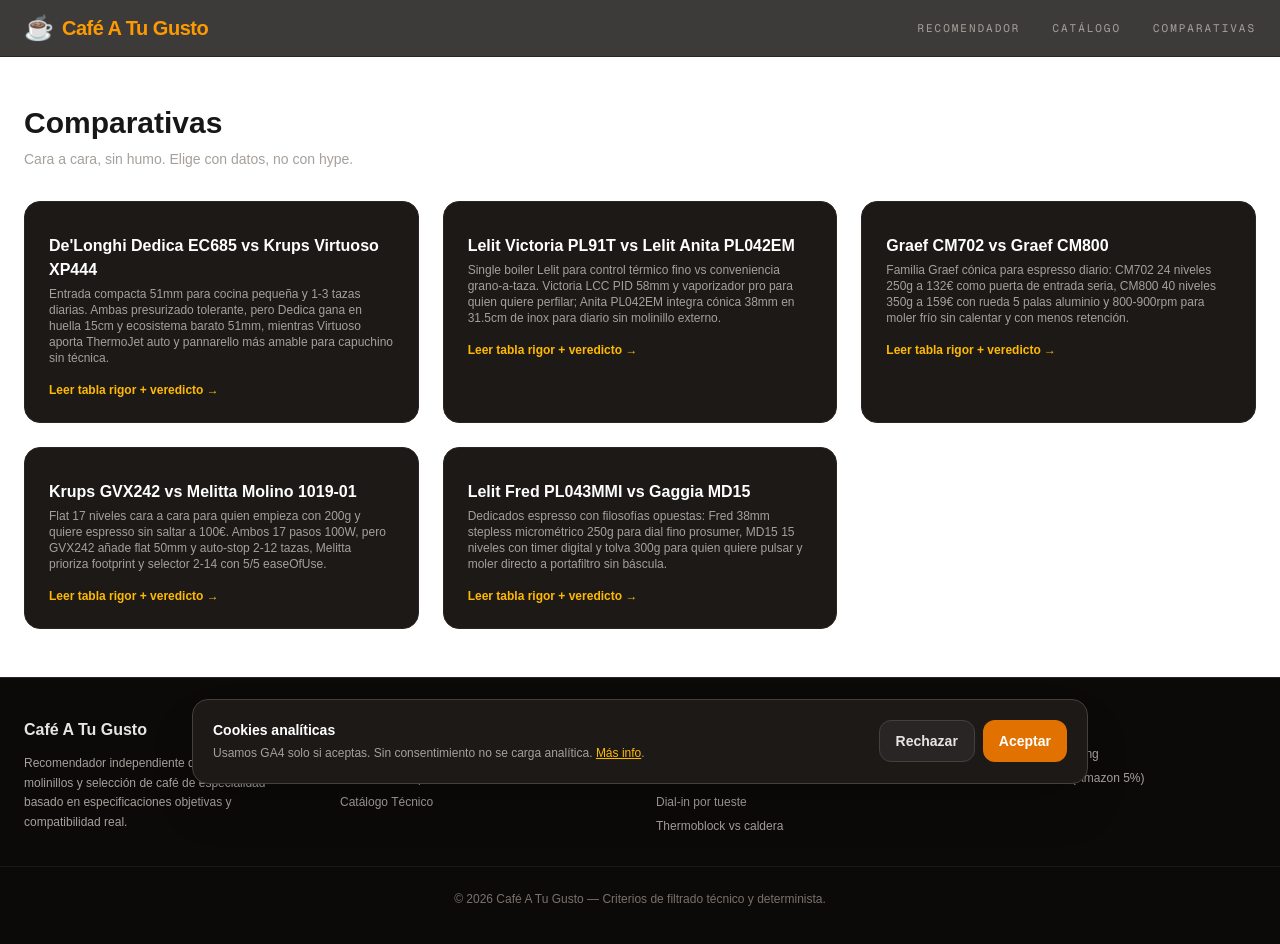
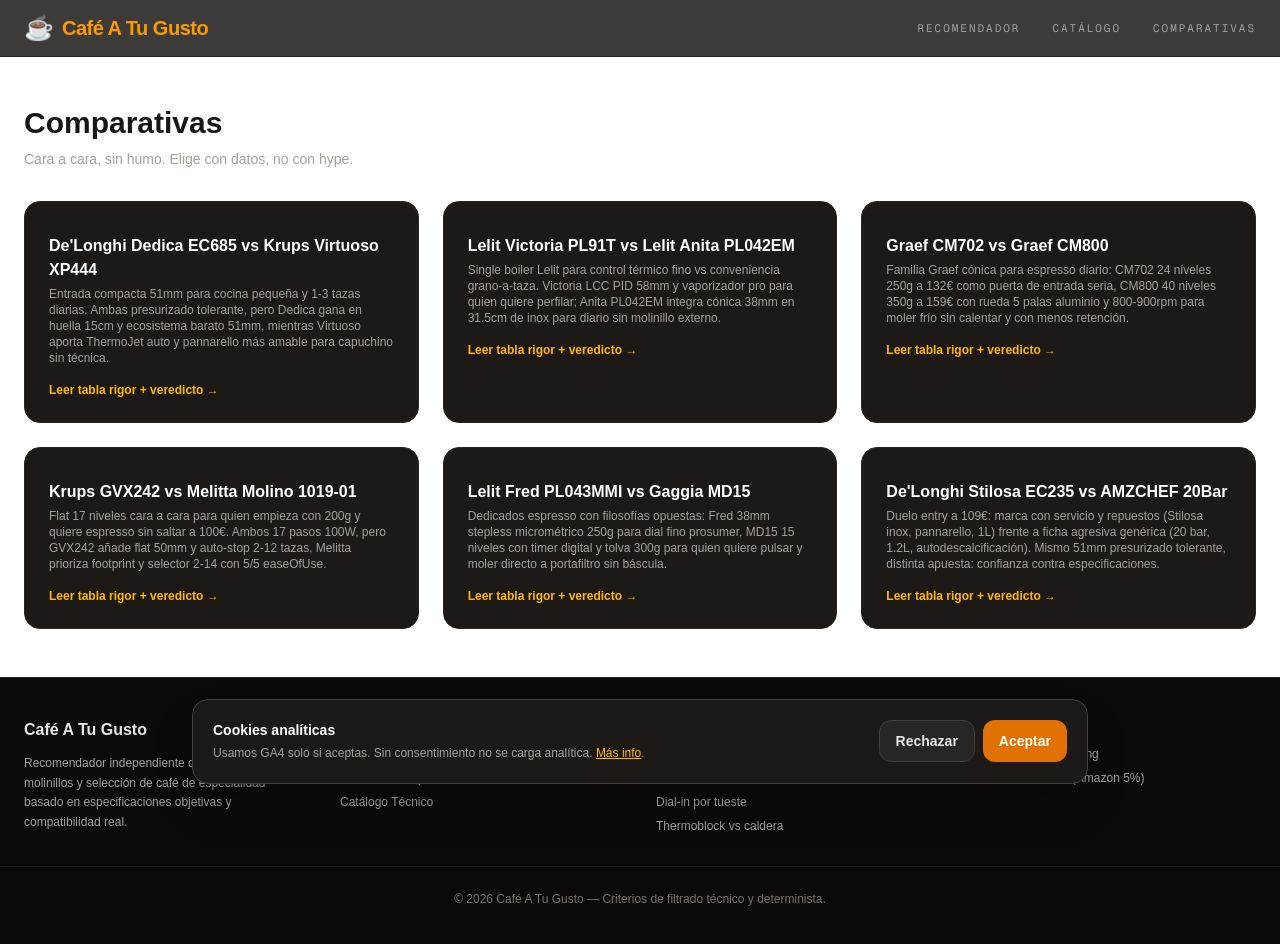
Before and after one commit to ReplikanteK/cafeatugusto, a Next.js app: page /comparativas in a window 1280 px wide. Shown: the top 944 px of the page. Built offline with nearby package versions, Linux system fonts and the light colour scheme; no server answers.

Commit message:
feat(contenido): versus Stilosa EC235 vs AMZCHEF 20Bar (duelo entry 109€, solo datos SSG, sin tocar motor) (#2)

```diff
--- a/src/data/comparatives.ts
+++ b/src/data/comparatives.ts
@@ -115,4 +115,26 @@ export const COMPARATIVES: readonly Comparative[] = [
       { name: "Cepillo limpieza muelas", asin: "B08NBHR7HT", note: "Cerdas antiestáticas — mantenimiento grinder" },
     ],
   },
+  {
+    slug: "delonghi-stilosa-vs-amzchef-20bar",
+    title: "De'Longhi Stilosa EC235 vs AMZCHEF 20Bar",
+    subtitle: "Duelo entry a 109€: marca con servicio y repuestos (Stilosa inox, pannarello, 1L) frente a ficha agresiva genérica (20 bar, 1.2L, autodescalcificación). Mismo 51mm presurizado tolerante, distinta apuesta: confianza contra especificaciones.",
+    verdict: "Stilosa si valoras marca, repuestos y pannarello probado para capuchino desde el día uno — el estándar entry por algo. AMZCHEF si te tientan los 20 bar, el depósito 1.2L y la descalcificación automática a igualdad de precio, asumiendo postventa genérica.",
+    verdictArchetype: "The Safe Entry → Stilosa (marca, 109€). The Spec Hunter → AMZCHEF (20 bar, 1.2L).",
+    a: { name: "De'Longhi Stilosa EC235.BK", asin: "B086RF6YJQ", image: "/images/machines/delonghi-stilosa-ec235.jpg" },
+    b: { name: "AMZCHEF 20Bar Espresso", asin: "B0GT581YT8", image: "/images/machines/amzchef-20bar.jpg" },
+    specs: [
+      { label: "Portafiltro", a: "51 mm presurizado", b: "51 mm presurizado" },
+      { label: "Presión", a: "15 bar", b: "20 bar" },
+      { label: "Térmico", a: "Thermoblock 40s", b: "Thermoblock 40s" },
+      { label: "PID", a: "No", b: "No" },
+      { label: "Depósito", a: "1.0 L", b: "1.2 L" },
+      { label: "Descalcificación", a: "Manual", b: "Automática" },
+      { label: "Footprint", a: "Small", b: "Small" },
+    ],
+    accessories: [
+      { name: "Tamper regulable 51mm", asin: "B0D92111HV", note: "51mm presión constante — para 51mm tolerante" },
+      { name: "WDT 0.35mm 10 agujas", asin: "B0BH8MRB2Z", note: "0.35mm acero — distribución naked" },
+    ],
+  },
 ];
```
